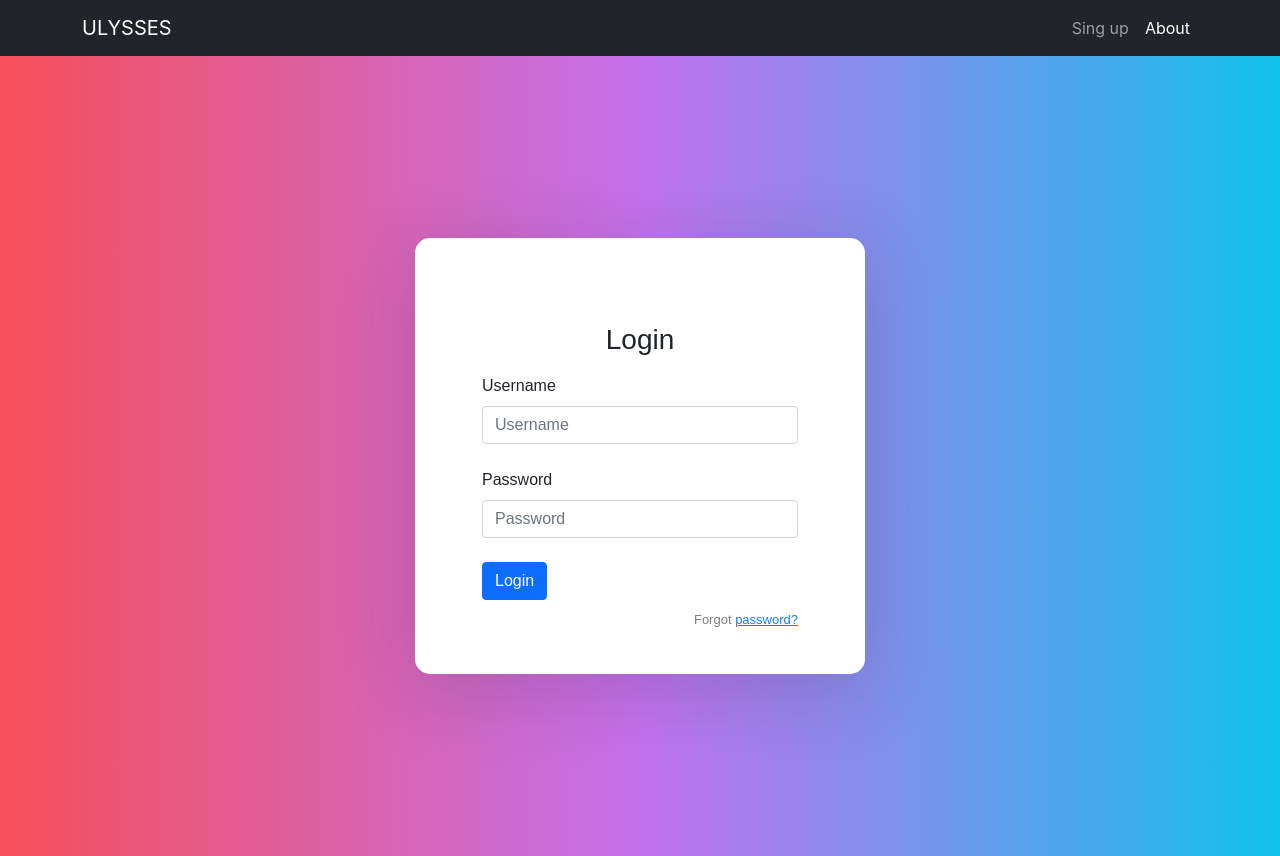
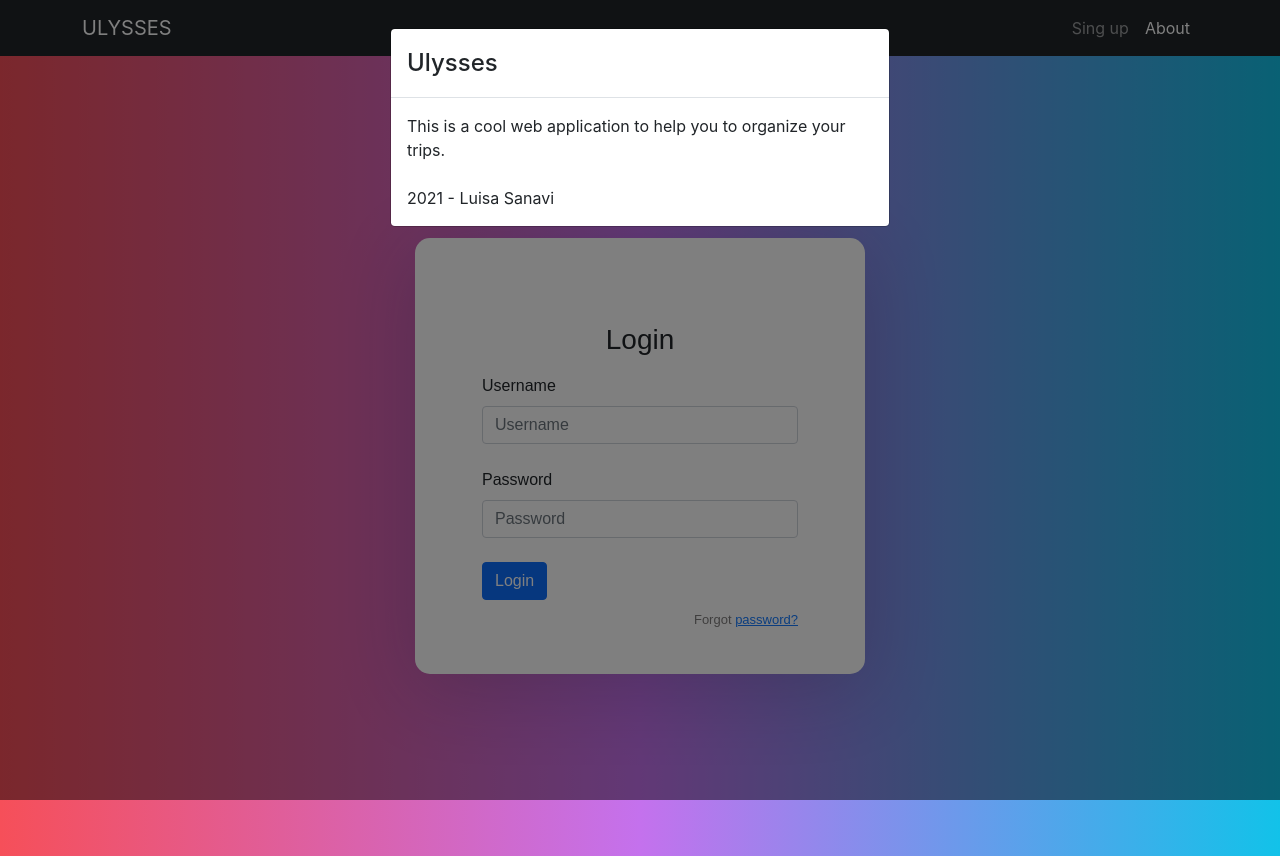
Before and after one commit to Luisa13/Ulysses, a React (Create React App) app in the folder client-ulysses/: page / in a window 1280 px wide. Both pictures are taken after a click on the button "About". Built offline with nearby package versions, Linux system fonts and the light colour scheme.

Commit message:
Adds new modal for About button

```diff
--- a/client-ulysses/src/App.tsx
+++ b/client-ulysses/src/App.tsx
@@ -41,6 +41,7 @@ function App() {
             </Switch>
           </Router>
       </AuthProvider>
+
     </div>
 
   );
--- /dev/null
+++ b/client-ulysses/src/presentation/components/AboutModal.tsx
@@ -0,0 +1,27 @@
+import React from "react";
+import {Button, Modal} from 'react-bootstrap';
+
+type Props = {
+    show: boolean
+    hide: () => void
+}
+
+const AboutModal: React.FC<Props> = ({show, hide}) => {
+
+    return(
+        <Modal
+            show={show}
+            onHide={hide}>
+            <Modal.Header>
+                <Modal.Title>Ulysses</Modal.Title>
+            </Modal.Header>
+            <Modal.Body>
+                This is a cool web application to help you to organize your trips.
+                <br/> <br/>
+                2021 - Luisa Sanavi
+            </Modal.Body>
+        </Modal>
+    );
+}
+
+export default AboutModal;
--- a/client-ulysses/src/presentation/components/headerBar.tsx
+++ b/client-ulysses/src/presentation/components/headerBar.tsx
@@ -1,18 +1,25 @@
-import React, {useState, useEffect } from 'react';
+import React, { useState } from 'react';
 import {Nav, NavDropdown, Navbar, Container} from 'react-bootstrap';
 import { AuthContext } from '../../domain/components/authContext';
+import AboutModal from './AboutModal';
 
 const Header: React.FC = () => {
-    const [logged, setLoged] = useState<boolean>(false);
+    //const [logged, setLoged] = useState<boolean>(false);
     const{ userLoged } = React.useContext(AuthContext);
-    useEffect(()=>{
-        /*const token = localStorage.getItem("token");
+    const[showModal, setShowModal] = useState<boolean>(false);
+
+    const handleShowModalAbout = () =>{
+        setShowModal(true);
+    }
+    /*useEffect(()=>{
+        const token = localStorage.getItem("token");
         console.log(token);
         if(token !== undefined || token !== null)
-            setLoged(true);*/
+            setLoged(true);
             console.log("User: " + userLoged);
-    }, [])
+    }, [])*/
     return(
+        <div>
         <Navbar collapseOnSelect expand="lg" bg="dark" variant="dark">
             <Container>
             <Navbar.Brand href="/">ULYSSES</Navbar.Brand>
@@ -23,7 +30,7 @@ const Header: React.FC = () => {
                 </Nav>
                 <Nav>
                 {!userLoged ? <Nav.Link  href="/register">Sing up</Nav.Link> : null}
-                <Nav.Link href="#">About</Nav.Link>
+                <Nav.Link href="#" onClick = {handleShowModalAbout}>About</Nav.Link>
                 {userLoged
                 ?
                 <NavDropdown title="Account" id="collasible-nav-dropdown">
@@ -38,6 +45,12 @@ const Header: React.FC = () => {
             </Navbar.Collapse>
             </Container>
         </Navbar>
+
+        <AboutModal
+            show = {showModal}
+            hide = {() => setShowModal(false)}
+        />
+        </div>
     );
 }
 
```
